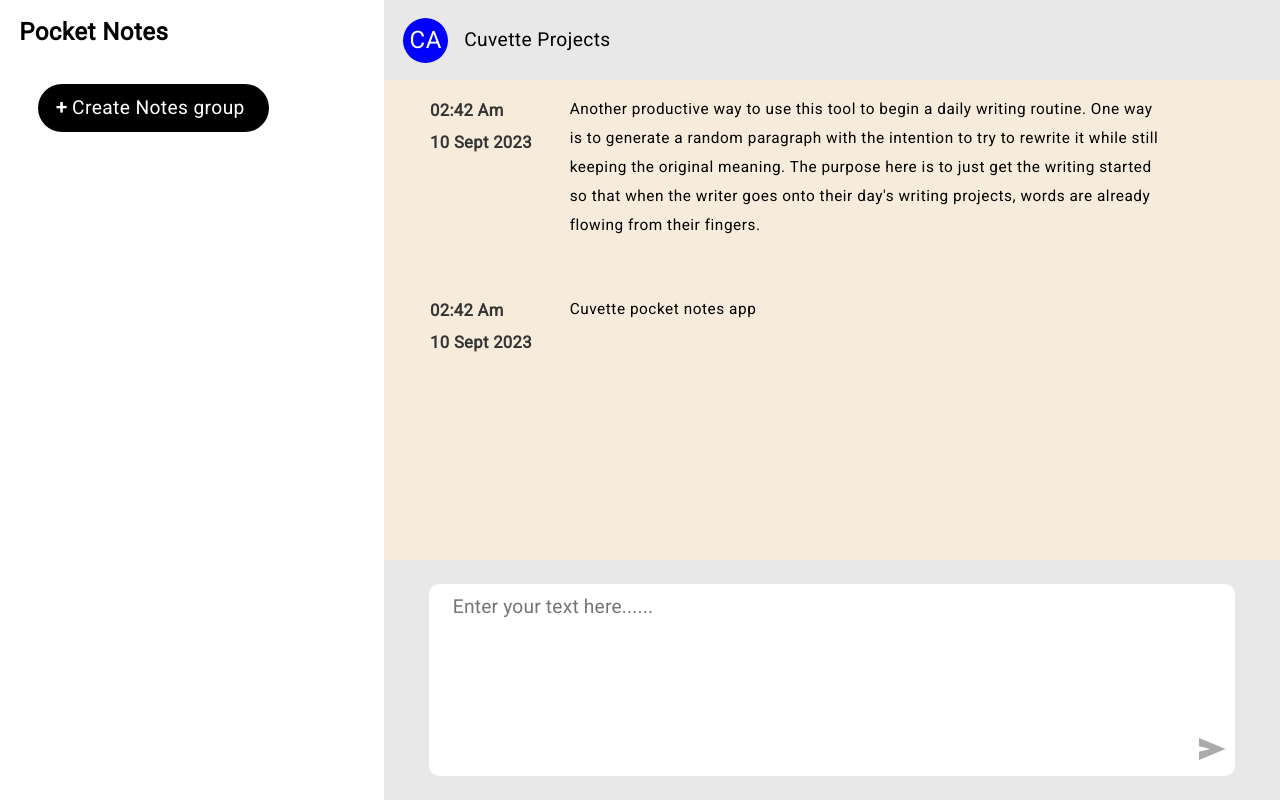
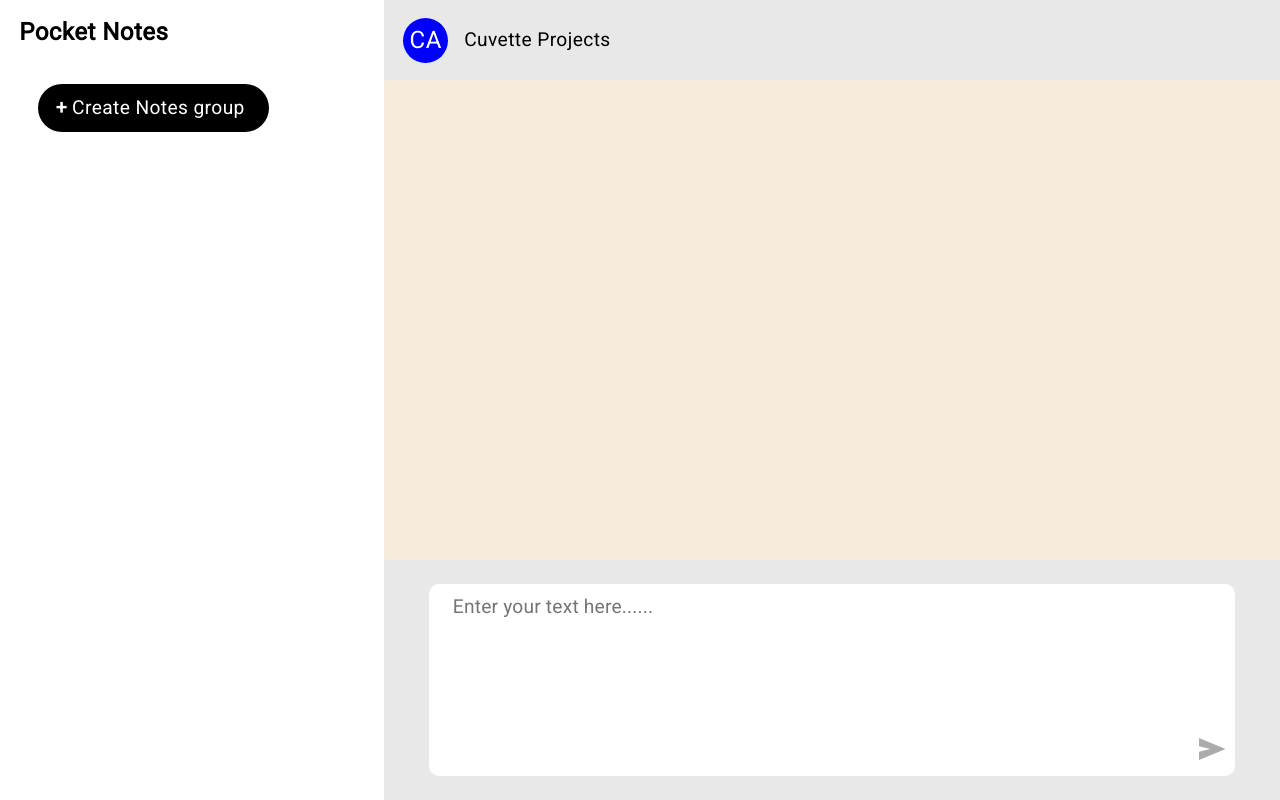
Before and after one commit to chaursiyasanjeet/pocket-notes, a React (Create React App) app: page / in a window 1280 px wide. Built offline with nearby package versions, Linux system fonts and the light colour scheme; the HTML template or start-up script is replaced by a standard one; a web font is replaced by a local one.

Commit message:
modified

```diff
--- a/src/Components/GroupCard/GroupCard.js
+++ b/src/Components/GroupCard/GroupCard.js
@@ -1,25 +1,25 @@
-import { useState} from "react";
 import "./GroupCard.css";
 
 
-function GroupCard({ groupName, color }) {
+function GroupCard({ groupName, color, selected, setSelected }) {
   let logo = groupName ? groupName.slice(0, 2).toUpperCase() : [];
 
-  const [select, setSelect] = useState(false);
+
 
   const handleSelect = () => {
-    setSelect((prev) => !prev);
+    console.log(selected)
+    setSelected(prev => !prev)
   };
 
   return (
     <div
       onClick={handleSelect}
-      style={{ backgroundColor: select ? "rgba(247, 236, 220, 1)" : "" }}
+      style={{ backgroundColor: selected ? "rgba(247, 236, 220, 1)" : "" }}
       className="card-container"
     >
-    <div className="group-logo" style={{ backgroundColor: color?color:"rgba(204, 204, 204, 1)" }}>
+      <div className="group-logo" style={{ backgroundColor: color ? color : "rgba(204, 204, 204, 1)" }}>
         {logo}
-    </div>
+      </div>
       <h3 className="card-group-name">{groupName}</h3>
     </div>
   );
--- a/src/Components/GroupCreator/GroupCreator.css
+++ b/src/Components/GroupCreatorPopup/GroupCreatorPopup.css
@@ -1,4 +1,5 @@
 .group-container {
+    display: none;
     margin: auto;
     position: absolute;
     left: 30vw;
@@ -9,7 +10,6 @@
     border: 1px solid rgba(204, 204, 204, 1);
     border-radius: 5px;
     padding: 1vh 0px 0px 3vh;
-    display: none;
     z-index: 1;
     overflow: auto;
 }
--- a/src/Components/NotesContent/NotesContent.js
+++ /dev/null
@@ -1,72 +0,0 @@
-import "./NotesContent.css";
-import enterlogo from "../../assets/enterlogo.svg";
-
-function NotesContent() {
-
-
- const date=()=>{ new Date().toLocaleDateString("en-GB", {
-        day: "numeric",
-        month: "short",
-        year: "numeric",
-      })}
-
-  const time=()=> new Date().toLocaleTimeString('en-US',{hour:"numeric",minute:"numeric"})
-
-  const handleNoteSave = (e) => {
-    //for creating new line in text area
-    if (e.nativeEvent.keyCode === 13 && e.nativeEvent.shiftKey) {
-      console.log("New notes created");
-    }
-
-    //for saving notes on press
-    if (e.nativeEvent.keyCode === 13 && !e.nativeEvent.shiftKey) {
-      e.preventDefault()
-      console.log("note saved");
-    }
-  };
-  return (
-    <div className="notes_content_screen">
-      <div className="notes_title">
-        <div className="notes_title_logo" style={{ background: "blue" }}>
-          CA
-        </div>
-        <h3 className="card-group-name">Cuvette Projects</h3>
-      </div>
-      <div className="notes_content">
-        <div className="notes_value_box">
-          <div className="notes_date_time">
-            <span>02:42 Am</span>
-            <br />
-            <span>10 Sept 2023</span>
-          </div>
-          <p className="notes_value">
-            Another productive way to use this tool to begin a daily writing
-            routine. One way is to generate a random paragraph with the
-            intention to try to rewrite it while still keeping the original
-            meaning. The purpose here is to just get the writing started so that
-            when the writer goes onto their day's writing projects, words are
-            already flowing from their fingers.
-          </p>
-        </div>
-        <div className="notes_value_box">
-          <div className="notes_date_time">
-            <span>02:42 Am</span>
-            <br />
-            <span>10 Sept 2023</span>
-          </div>
-          <p className="notes_value">Cuvette pocket notes app</p>
-        </div>
-      </div>
-      <div className="notes_input_area">
-        <textarea
-          type="text"
-          placeholder="Enter your text here......"
-          onKeyDown={handleNoteSave}
-        ></textarea>
-        <img src={enterlogo} alt="enter_logo_save_note" />
-      </div>
-    </div>
-  );
-}
-
-export default NotesContent;
--- a/src/Components/NotesContent/NotesContent.css
+++ b/src/Components/NotesContentScreen/NotesContentScreen.css
@@ -41,24 +41,6 @@
     letter-spacing: 0.02em;
 }
 
-.notes_content {
-    width: 100%;
-    height: 60%;
-    margin-top: 10vh;
-    position: fixed;
-}
-
-.notes_content {
-    padding: 1.2% 39% 0% 3.6%;
-    overflow: auto;
-    display: flex;
-    flex-direction: column;
-    gap: 7vh;
-}
-
-.notes_content>p {
-    margin: 0;
-}
 
 .notes_input_area {
     margin-top: 70vh;
@@ -97,31 +79,3 @@
     right: 6%;
     cursor: pointer;
 }
-
-.notes_value_box {
-    display: flex;
-    gap: 4%;
-}
-
-
-.notes_value_box>p {
-    max-width: 85%;
-    margin: 0;
-    font-family: Roboto;
-    font-size: 1.2vw;
-    font-weight: 500;
-    line-height: 1.8rem;
-    letter-spacing: 0.035em;
-    color: rgba(0, 0, 0, 1);
-}
-
-.notes_date_time {
-    min-width: 15%;
-    font-family: Roboto;
-    font-size: 1.3vw;
-    font-weight: 600;
-    line-height: 2rem;
-    letter-spacing: 0.02em;
-    text-align: left;
-    color: rgba(53, 53, 53, 1);
-}
--- /dev/null
+++ b/src/Components/NotesContentScreen/NotesContentScreen.js
@@ -0,0 +1,99 @@
+import "./NotesContentScreen.css";
+import enterlogo from "../../assets/enterlogo.svg";
+import NotesInputData from "../NotesInputData/NotesInputData"
+import { useState, useEffect } from "react";
+
+function NotesContentScreen() {
+
+  const [notesInput, setNotesInput] = useState([])
+  const [textInput, setTextInput] = useState('')
+  const [notesData, setNotesData] = useState('')
+
+  const handleChange = (e) => {
+    setTextInput(e.target.value)
+  }
+
+
+  const saveNote = () => {
+    const currentDate = new Date().toLocaleDateString("en-GB", {
+      day: "numeric",
+      month: "short",
+      year: "numeric",
+    })
+    const currentTime = new Date().toLocaleTimeString('en-US', { hour: "numeric", minute: "numeric" })
+    const newNote = { date: currentDate, time: currentTime, notesData: textInput }
+
+    const notes_data = [
+      {
+        groupname: "sanjeet",
+        isSelected: false,
+        notesData: [newNote]
+      }
+    ];
+    localStorage.setItem('notesInputData', JSON.stringify(notes_data))
+
+    // setNotesInput(prev => [
+    //   ...prev,
+    //   newNote
+    // ])
+
+    console.log(notesInput)
+  }
+
+  const handleNoteSave = (e) => {
+
+    //for creating new line in text area
+    if (e.nativeEvent.keyCode === 13 && e.nativeEvent.shiftKey) {
+      setTextInput(e.target.value + <br />)
+      console.log(textInput)
+    }
+
+    //for saving notes on pressing enter
+    if (e.nativeEvent.keyCode === 13 && !e.nativeEvent.shiftKey) {
+      e.preventDefault();
+      e.target.value = ""
+      saveNote();
+    }
+  };
+  let savedDataFetched = ""
+  useEffect(() => {
+    const data = localStorage.getItem("notes_data");
+    if (data) {
+      savedDataFetched = JSON.parse(data);
+    } else {
+      savedDataFetched = "";
+    }
+  }, []);
+
+  const dataConvert = savedDataFetched ? Object.entries(savedDataFetched.notesData) : [];
+  console.log(dataConvert)
+  const data = dataConvert.map((item) => {
+    return (<NotesInputData
+      currentTime={item.time}
+      currentDate={item.date}
+      notesData={item.notesData}
+    />)
+  })
+
+  return (
+    <div className="notes_content_screen">
+      <div className="notes_title">
+        <div className="notes_title_logo" style={{ background: "blue" }}>
+          CA
+        </div>
+        <h3 className="card-group-name">Cuvette Projects</h3>
+      </div>
+      {data}
+      <div className="notes_input_area">
+        <textarea
+          placeholder="Enter your text here......"
+          onKeyDown={handleNoteSave}
+          onChange={handleChange}
+        ></textarea>
+        <img onClick={saveNote} src={enterlogo} alt="enter_logo_save_note" />
+      </div>
+    </div>
+  );
+}
+
+export default NotesContentScreen;
--- /dev/null
+++ b/src/Components/NotesInputData/NotesInputData.css
@@ -0,0 +1,43 @@
+.notes_content {
+    width: 100%;
+    height: 60%;
+    margin-top: 10vh;
+    position: fixed;
+    padding: 1.2% 39% 0% 3.6%;
+    overflow: auto;
+    display: flex;
+    flex-direction: column;
+    gap: 7vh;
+}
+
+.notes_content>p {
+    margin: 0;
+}
+
+.notes_value_box {
+    display: flex;
+    gap: 4%;
+}
+
+
+.notes_value_box>p {
+    max-width: 85%;
+    margin: 0;
+    font-family: Roboto;
+    font-size: 1.2vw;
+    font-weight: 500;
+    line-height: 1.8rem;
+    letter-spacing: 0.035em;
+    color: rgba(0, 0, 0, 1);
+}
+
+.notes_date_time {
+    min-width: 15%;
+    font-family: Roboto;
+    font-size: 1.3vw;
+    font-weight: 600;
+    line-height: 2rem;
+    letter-spacing: 0.02em;
+    text-align: left;
+    color: rgba(53, 53, 53, 1);
+}
--- /dev/null
+++ b/src/Components/NotesInputData/NotesInputData.js
@@ -0,0 +1,20 @@
+import "./NotesInputData.css"
+
+function NotesInputData({ currentTime, currentDate, notesData }) {
+  return (
+    <div className="notes_content">
+      <div className="notes_value_box">
+        <div className="notes_date_time">
+          <span>{currentTime}</span>
+          <br />
+          <span>{currentDate}</span>
+        </div>
+        <p className="notes_value">
+          {notesData}
+        </p>
+      </div>
+    </div>
+  )
+}
+
+export default NotesInputData
--- a/src/Page/HomePage/Homepage.js
+++ b/src/Page/HomePage/Homepage.js
@@ -1,24 +1,24 @@
 import { useState } from "react";
 import Sidebar from "../../Components/Sidebar/Sidebar";
 import NoteDefaultHome from "../../Components/NoteDefaultHome/NoteDefaultHome";
-import NotesContent from "../../Components/NotesContent/NotesContent";
+import NotesContentScreen from "../../Components/NotesContentScreen/NotesContentScreen";
 import NoteContext from "../../Components/Context/NoteContext"
 
 import "./Homepage.css";
 
 export default function Homepage() {
 
-const [notesData,setNotesData]=useState(
-  localStorage.getItem("allGroups")||[]
+  const [notesData, setNotesData] = useState(
+    localStorage.getItem("allGroups") || []
   )
 
   return (
-    <NoteContext.Provider value={{notesData,setNotesData}}>
-    <div className="container">
-      <Sidebar />
-      <NoteDefaultHome />
-      <NotesContent />
-    </div>
+    <NoteContext.Provider value={{ notesData, setNotesData }}>
+      <div className="container">
+        <Sidebar />
+        <NoteDefaultHome />
+        <NotesContentScreen />
+      </div>
     </NoteContext.Provider>
   );
 }
```
Also changed, not shown: public/index.html (+5 -5 lines), src/Components/GroupCreatorPopup/GroupCreatorPopup.js (renamed from src/Components/GroupCreator/GroupCreator.js, +8 -10 lines), src/Components/Sidebar/Sidebar.js (+5 -6 lines), 11 other files (tests, documents, lock files or other folders).
